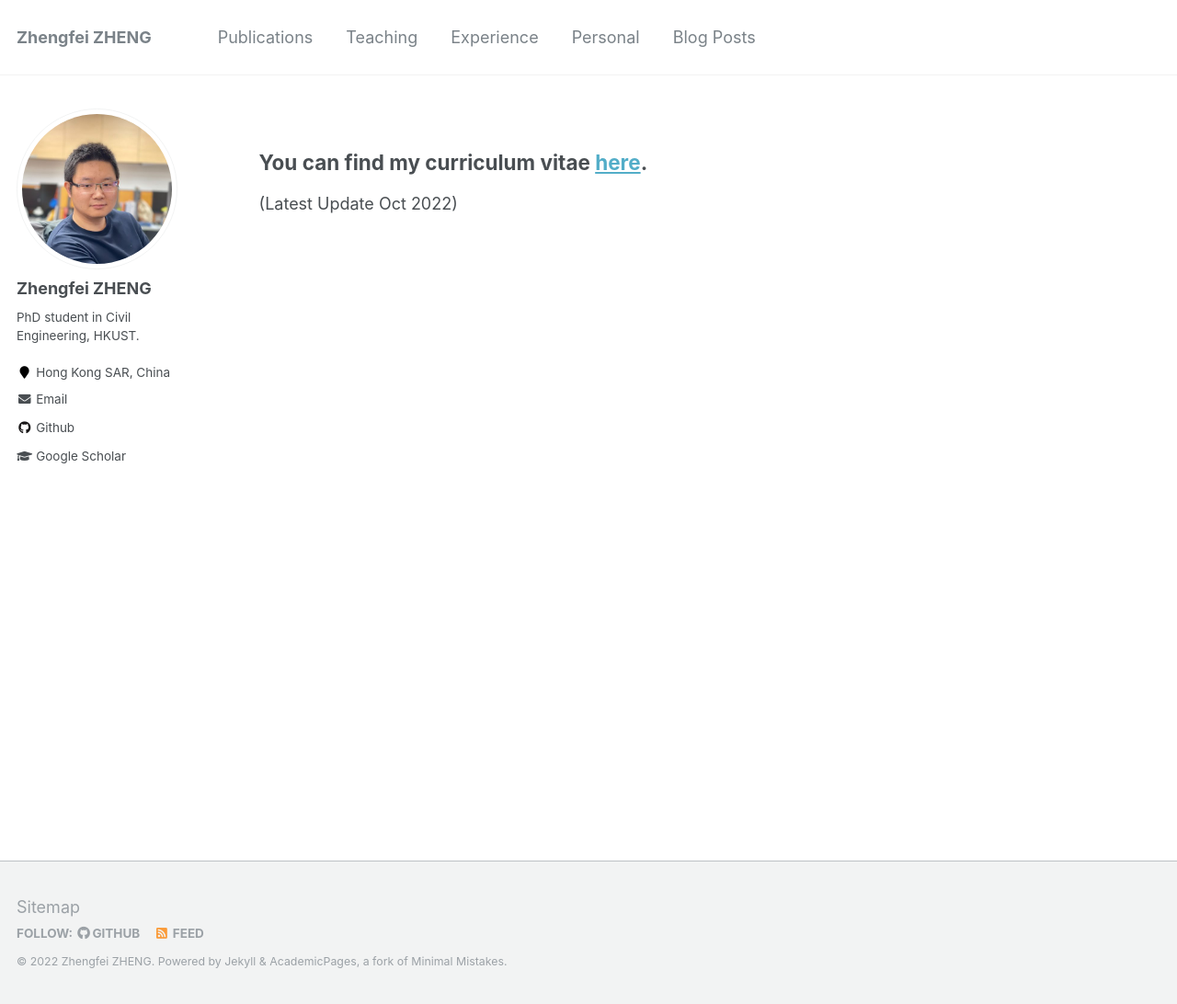
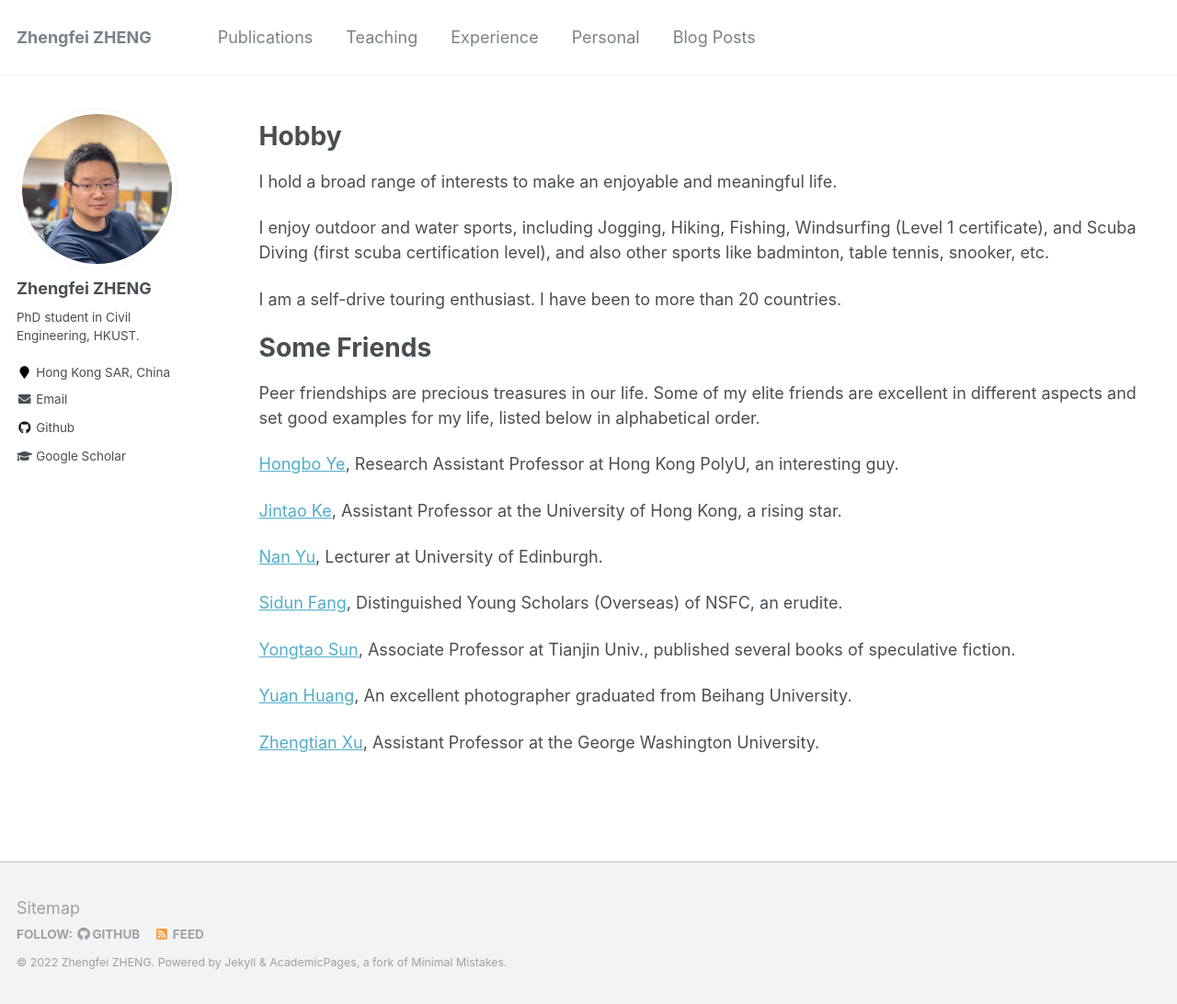
Before and after one commit to zf-z/zf-z.github.io, a Jekyll site: the page built from _pages/personal.md, in a window 1280 px wide and 1092 px high. Shown: the whole window at 92% size. Built offline with Jekyll 4.4.1, drawn with Linux system fonts in a browser that asks for light colours.

Commit message:
Update personal.md

```diff
--- a/_pages/personal.md
+++ b/_pages/personal.md
@@ -9,6 +9,31 @@ redirect_from:
 
 {% include base_path %}
 
-## You can find my curriculum vitae [here](https://zf-z.github.io/files/CV-Zhengfei-2022-Oct.pdf).
+Hobby
+======
+I hold a broad range of interests to make an enjoyable and meaningful life.
 
-(Latest Update Oct 2022)
+I enjoy outdoor and water sports, including Jogging, Hiking, Fishing, Windsurfing (Level 1 certificate), and Scuba Diving (first scuba certification level), and also other sports like badminton, table tennis, snooker, etc.
+
+I am a self-drive touring enthusiast. I have been to more than 20 countries.
+
+
+Some Friends
+======
+Peer friendships are precious treasures in our life. Some of my elite friends are excellent in different aspects and set good examples for my life, listed below in alphabetical order.
+
+[Hongbo Ye](https://hb-ye.github.io/), Research Assistant Professor at Hong Kong PolyU, an interesting guy.
+
+[Jintao Ke](https://sites.google.com/view/kejintao), Assistant Professor at the University of Hong Kong, a rising star.
+
+[Nan Yu](https://www.eng.ed.ac.uk/about/people/dr-nan-yu), Lecturer at University of Edinburgh.
+
+[Sidun Fang](http://www.cee.cqu.edu.cn/info/3460/11938.htm), Distinguished Young Scholars (Overseas) of NSFC, an erudite.
+
+[Yongtao Sun](http://me.tju.edu.cn/faculty_teachers.action?cla=5&teacherid=1859), Associate Professor at Tianjin Univ., published several books of speculative fiction.
+
+[Yuan Huang](https://huangyuan911.tuchong.com/work/), An excellent photographer graduated from Beihang University.
+
+[Zhengtian Xu](https://blogs.gwu.edu/zhengtian/), Assistant Professor at the George Washington University.
+
+<br>
```
